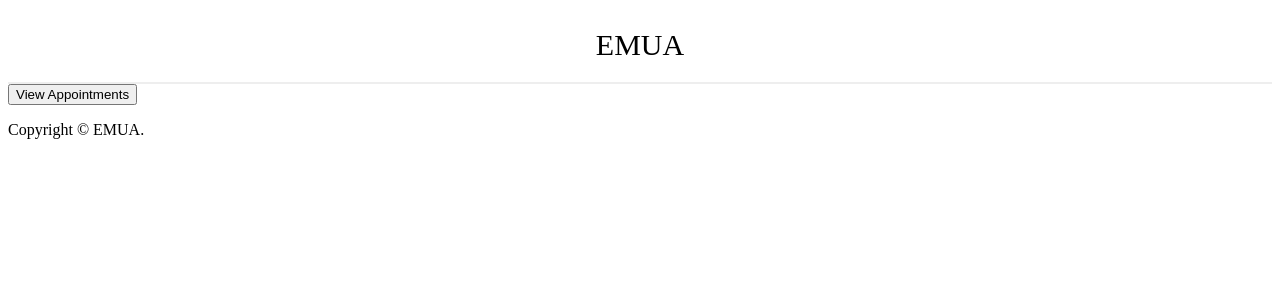
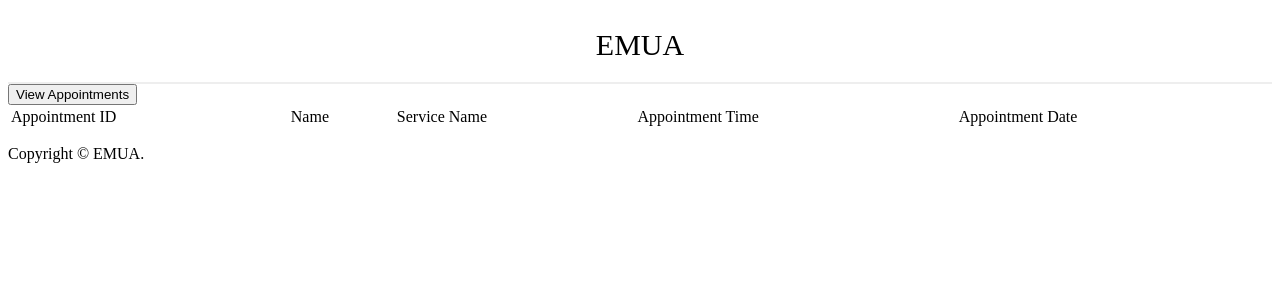
Before and after one commit to EimearMcCann/EMUA-Angular4-BookingApp, an Angular app in the folder myproject/: page /appointments in a window 1280 px wide. Shown: the top 300 px of the page. Built offline with nearby package versions, Linux system fonts and the light colour scheme.

Commit message:
readingFromAppointmentsTable

```diff
--- a/myproject/src/app/appointments/appointments.component.html
+++ b/myproject/src/app/appointments/appointments.component.html
@@ -1,7 +1,29 @@
 
-<button (click) = "load()">View Appointments</button>
+<div style="overflow-x:auto;">
+    <button (click) = "load()">View Appointments</button>
+    <table style="width:100%">
+      <thead>
+      <tr>
+        <td>Appointment ID</td>
+        <td>Name</td>
+        <td>Service Name</td>
+        <td>Appointment Time</td>
+        <td>Appointment Date</td>
+      </tr>
+    </thead>
+    <tbody>
+      <tr *ngFor="let item of items">
+        <td>{{ item.idAppointment }}</td>
+        <td>{{ item.Appointment_Name}}</td>
+        <td>{{ item.Appointment_Service}}</td>
+        <td>{{ item.Appointment_Time}}</td>
+        <td>{{ item.Appointment_Date }}</td>
+      </tr>
+    </tbody>
+    </table>
+    </div>
 
-<li *ngFor = "let item of items">
+<!--<li *ngFor = "let item of items">
   <h2>{{ item.idAppointment }}{{ item.Appointment_Name }}<br> {{ item.Appointment_Time}}<br> {{ item.Appointment_Date }} {{ item.Appointment_Service}}</h2>
 
-</li>
+</li>-->
```
